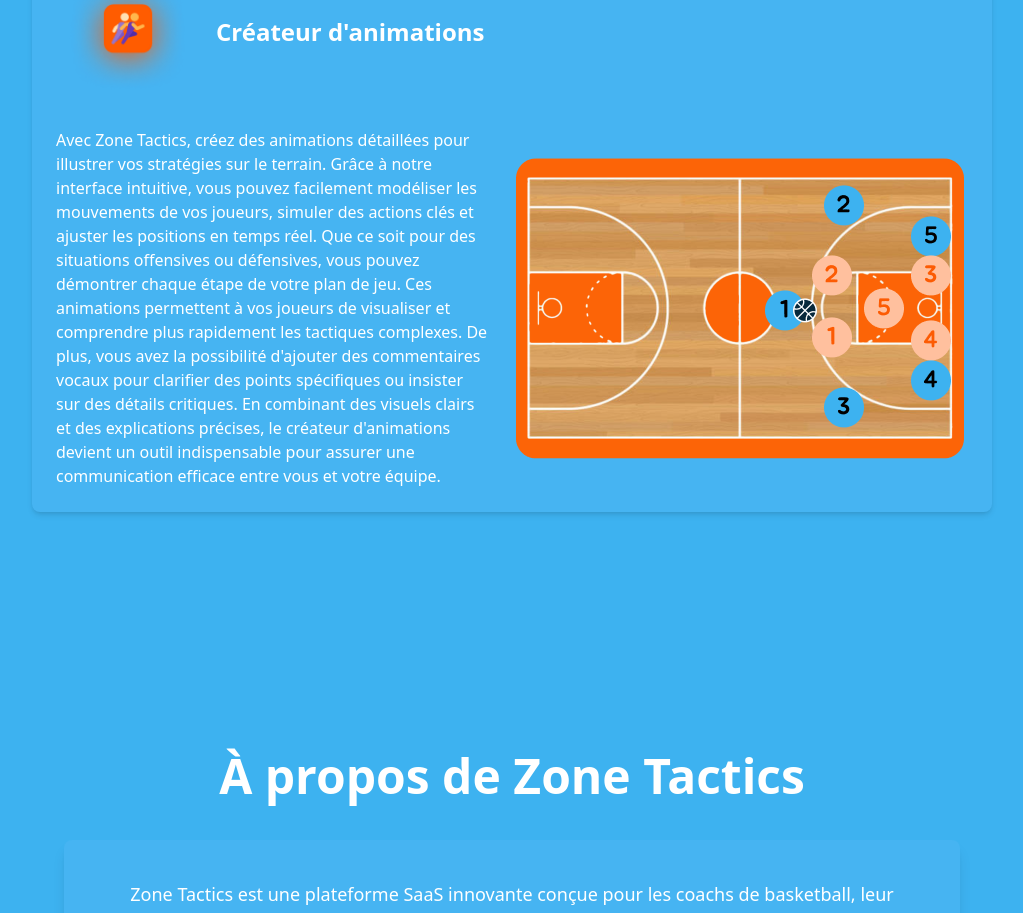
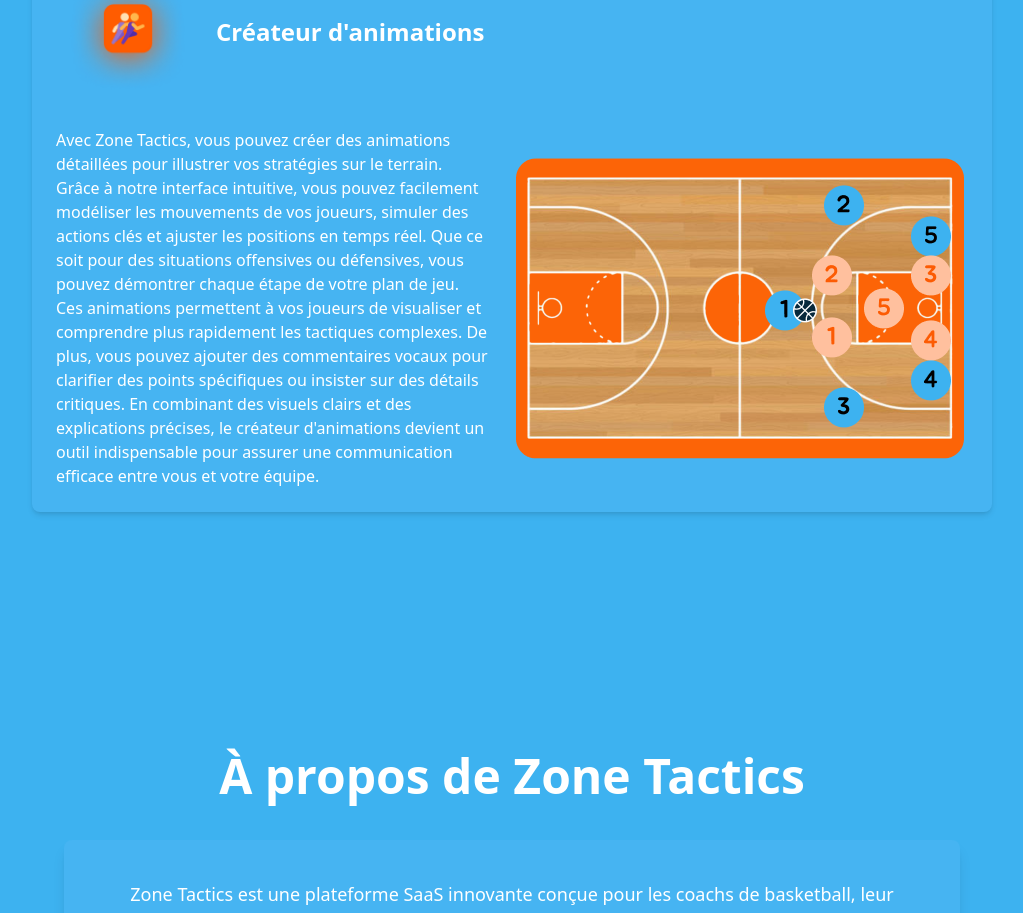
Before and after one commit to thomaslekieffre/Zone-Tactics, a Next.js app: page / in a window 1280 px wide. Shown: the part 2080-2993 px from the top of the page, without its empty margins (128-1151 px from the left). Built offline with nearby package versions, Linux system fonts and the light colour scheme; no server answers.

Commit message:
fix: apostrophes

```diff
--- a/src/pages/index.tsx
+++ b/src/pages/index.tsx
@@ -208,20 +208,20 @@ export default function Home() {
               <div className="flex flex-col md:flex-row items-center">
                 <div className="w-full md:w-1/2 pr-0 md:pr-6 mb-6 md:mb-0">
                   <p className="text-left">
-                    Avec Zone Tactics, créez des animations détaillées pour
-                    illustrer vos stratégies sur le terrain. Grâce à notre
-                    interface intuitive, vous pouvez facilement modéliser les
-                    mouvements de vos joueurs, simuler des actions clés et
-                    ajuster les positions en temps réel. Que ce soit pour des
-                    situations offensives ou défensives, vous pouvez démontrer
-                    chaque étape de votre plan de jeu. Ces animations permettent
-                    à vos joueurs de visualiser et comprendre plus rapidement
-                    les tactiques complexes. De plus, vous avez la possibilité
-                    d&apos;ajouter des commentaires vocaux pour clarifier des
-                    points spécifiques ou insister sur des détails critiques. En
+                    Avec Zone Tactics, vous pouvez créer des animations
+                    détaillées pour illustrer vos stratégies sur le terrain.
+                    Grâce à notre interface intuitive, vous pouvez facilement
+                    modéliser les mouvements de vos joueurs, simuler des actions
+                    clés et ajuster les positions en temps réel. Que ce soit
+                    pour des situations offensives ou défensives, vous pouvez
+                    démontrer chaque étape de votre plan de jeu. Ces animations
+                    permettent à vos joueurs de visualiser et comprendre plus
+                    rapidement les tactiques complexes. De plus, vous pouvez
+                    ajouter des commentaires vocaux pour clarifier des points
+                    spécifiques ou insister sur des détails critiques. En
                     combinant des visuels clairs et des explications précises,
-                    le créateur d'animations devient un outil indispensable pour
-                    assurer une communication efficace entre vous et votre
+                    le créateur d&apos;animations devient un outil indispensable
+                    pour assurer une communication efficace entre vous et votre
                     équipe.
                   </p>
                 </div>
```
